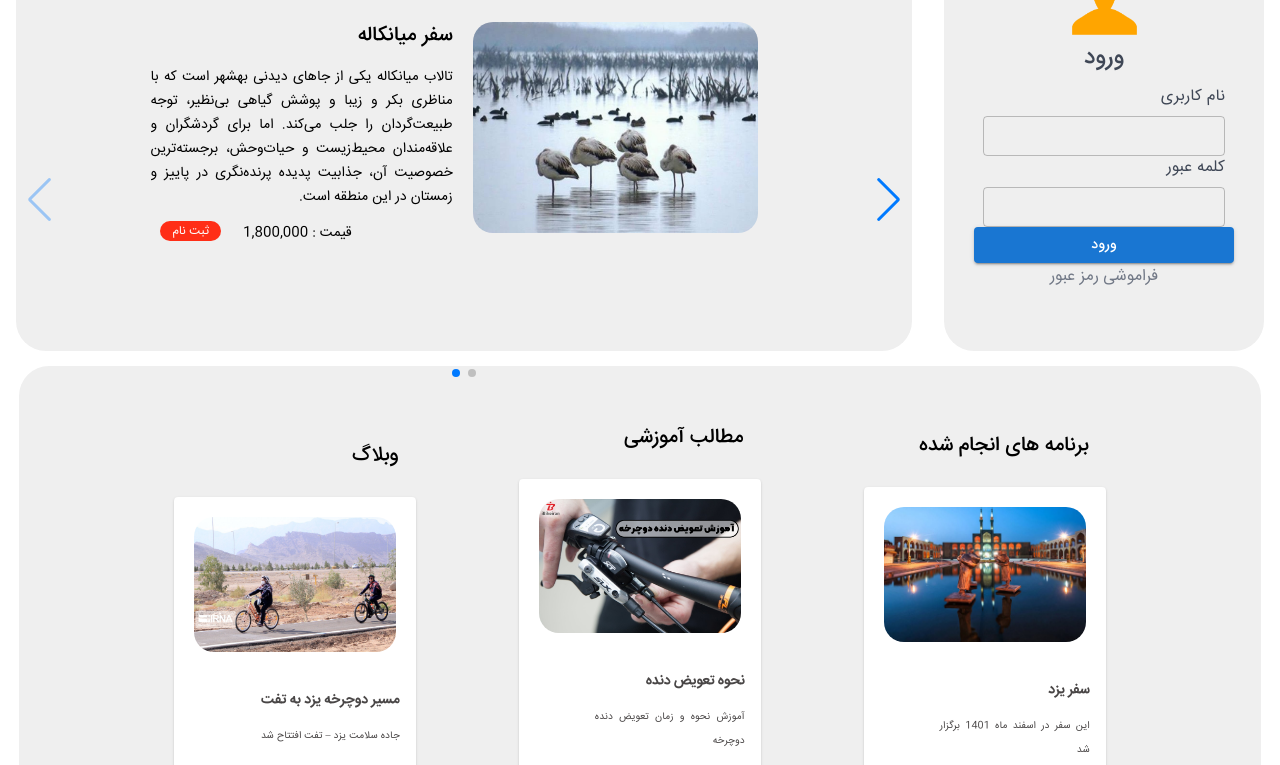
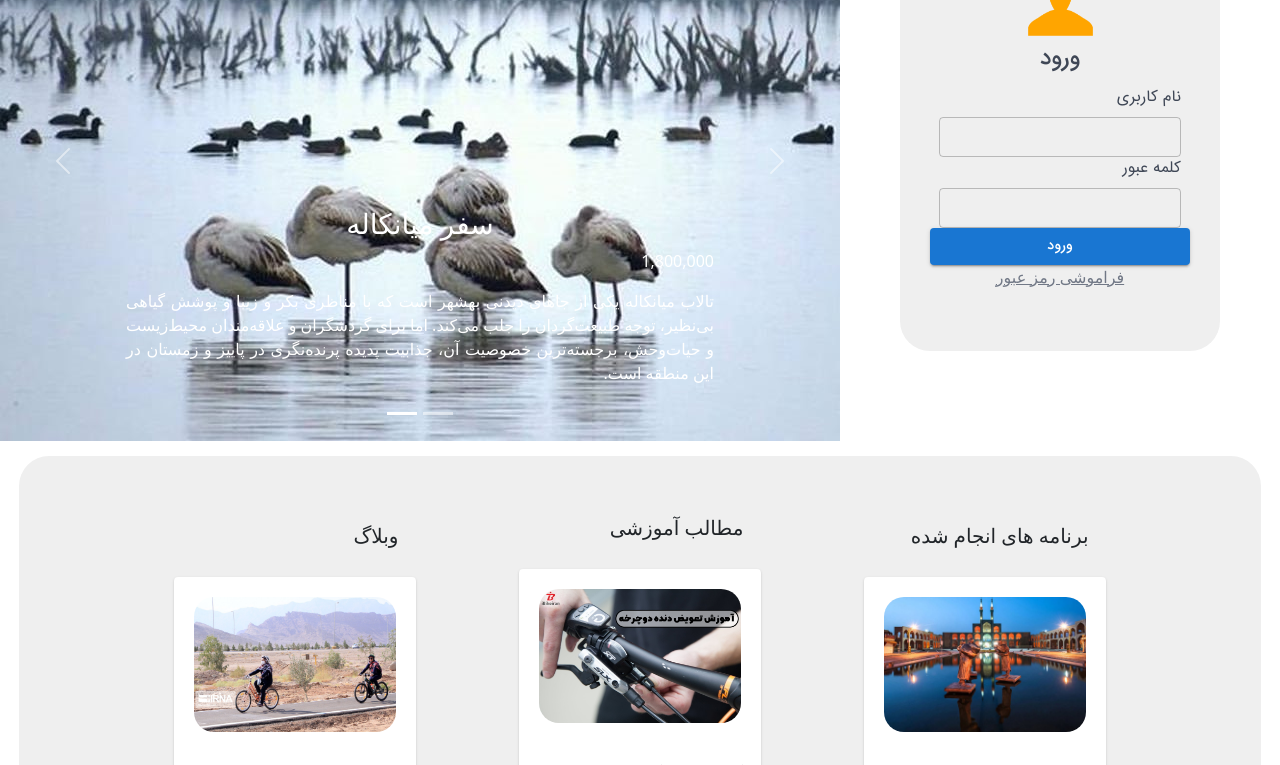
Before and after one commit to rosabandpey/damoonWebsite, a React app: page / in a window 1280 px wide. Shown: the part 189-954 px from the top of the page. Built offline with nearby package versions, Linux system fonts and the light colour scheme.

Commit message:
Implementing new slider

```diff
--- a/components/home/BlogSlider.jsx
+++ b/components/home/BlogSlider.jsx
@@ -1,33 +1,71 @@
-import Slider from '../../components/home/Slider';
-import SlideCard from '../../components/home/SlideCard';
-import styles from './style/blog-slider.module.scss'
+// import Slider from '../../components/home/Slider';
+// import SlideCard from '../../components/home/SlideCard';
+// import styles from './style/blog-slider.module.scss'
 
-export default function BlogSlider(props) {
+// export default function BlogSlider(props) {
 
-    return (
-        <section className={styles.blog_slider_section}>
-            <div className={styles.container}>
-                <h3 className={styles.section_title}>
-                    {props?.title}
-                </h3>
-                <Slider
-                    autoplay
-                    navigation
-                    pagination
-                    spaceBetween={0}
-                    breakpoints={{
-                        576.1: {
-                            spaceBetween: 50
-                        }
-                    }}
-                >
-                    {
-                        (props?.slideData || []).map((data, i) => (
-                            <SlideCard key={i} cardData={data}/>
+//     return (
+
+
+
+//                 <Slider
+//                     autoplay
+//                     navigation
+//                     pagination
+//                     spaceBetween={0}
+//                     breakpoints={{
+//                         576.1: {
+//                             spaceBetween: 50
+//                         }
+//                     }}
+//                     className={styles.blog_slider_section}
+//                 >
+//                     {
+//                         (props?.slideData || []).map((data, i) => (
+//                             <SlideCard key={i} cardData={data}/>
+//                         ))
+//                     }
+//                 </Slider>
+
+
+//     );
+// }
+
+
+import React, { useState } from 'react';
+import Carousel from 'react-bootstrap/Carousel';
+import 'bootstrap/dist/css/bootstrap.min.css';
+import Image from 'next/image'
+
+export default function BlogSlider({slideData}) {
+  const [index, setIndex] = useState(0);
+
+  const handleSelect = (selectedIndex, e) => {
+    setIndex(selectedIndex);
+  };
+
+  return (
+    <Carousel activeIndex={index} onSelect={handleSelect}  >
+
+{
+                        (slideData || []).map((item, index) => (
+                            <Carousel.Item key={index}>
+                                <Image   src={item.src}
+                              alt={item.alt}
+                              className="d-flex w-100"
+                              />
+
+                            <Carousel.Caption>
+                              <h3>{item.title}</h3>
+                              <p>{item.price}</p>
+                              <p>{item.description}</p>
+                            </Carousel.Caption>
+                          </Carousel.Item>
                         ))
                     }
-                </Slider>
-            </div>
-        </section>
-    );
+
+
+
+    </Carousel>
+  );
 }
--- a/components/home/SlideCard.jsx
+++ b/components/home/SlideCard.jsx
@@ -8,13 +8,13 @@ export default function SlideCard(props) {
 
     return (
         <div className={styles.slider_card_container}>
-            <figure className={styles.card_banner}>
+
                 <Image
                     src={cardData?.banner?.src}
                     alt={cardData?.banner?.alt}
                 />
-            </figure>
-            <div className={styles.card_content}>
+
+
                 <h3 className={styles.card_title}>
                     {cardData?.title}
                 </h3>
@@ -31,7 +31,7 @@ export default function SlideCard(props) {
                         ثبت نام
                     </a>
                 </div>
-            </div>
+
         </div>
     );
 }
--- a/components/home/Slider.jsx
+++ b/components/home/Slider.jsx
@@ -47,7 +47,7 @@ export default function Slider(props) {
                     spaceBetween: 50
                 }
             }}
-            className={styles.slider_component_container}
+
         >
             {
                 (props.children || []).map((child, i) => (
--- a/components/home/style/blog-slider.module.scss
+++ b/components/home/style/blog-slider.module.scss
@@ -6,6 +6,7 @@
     height: 450px;
     margin: auto;
     margin-top: 20px;
+    position: relative;
     .slider_component_container.swiper_container {
         padding-top: 10px;
 
--- a/components/home/style/slide-card.module.scss
+++ b/components/home/style/slide-card.module.scss
@@ -2,6 +2,7 @@
   display: flex;
   margin: 0 auto;
   max-width: 70%;
+  position: relative;
   color: #000000;
   .card_banner {
     margin: 20px;
@@ -49,20 +50,21 @@
     border-radius: 5px;
 
   }
-  .card_content {
-    flex: 1;
+
     .card_title {
       font-size: 20px;
       line-height: 43px;
       font-weight: 500;
       margin-top: 12px;
       margin-bottom: 8px;
+      position: absolute;
     }
     .card_text {
       font-size: 14px;
       line-height: 24px;
       font-weight: normal;
       margin-bottom: 12px;
+      position: absolute;
     }
     .card_description{
       font-size: 10px;
@@ -72,9 +74,11 @@
       color: #494646 !important;
       width: 150px;
       font-family: "IRANSans";
+      position: absolute;
     }
     .card_button{
       font-family: "IRANSans" !important;
+      position: absolute;
     }
     .card_heading {
       font-size: 14px;
@@ -87,6 +91,7 @@
     }
 
     .card_actions {
+      position: absolute;
       display: flex;
       flex-direction: row;
       justify-content: left;
@@ -95,7 +100,7 @@
       }
     }
   }
-}
+
 
 .programs_content{
   display: flex;
--- a/package.json
+++ b/package.json
@@ -14,11 +14,14 @@
     "@hookform/resolvers": "^3.1.0",
     "@mui/icons-material": "^5.11.0",
     "@mui/material": "^5.11.1",
+    "bootstrap": "^5.2.3",
     "express": "^4.18.2",
     "mui-image-slider": "^1.0.7",
     "next": "13.1.1",
     "next-images": "^1.8.4",
     "react": "18.2.0",
+    "react-bootstrap": "^2.7.4",
+    "react-bootstrap-carousel": "^4.1.1",
     "react-dom": "18.2.0",
     "react-helmet-async": "^1.3.0",
     "react-hook-form": "^7.43.9",
--- a/pages/home/constants.js
+++ b/pages/home/constants.js
@@ -16,23 +16,23 @@ import relSiteLogo5 from "../../assets/img/otherWebsites/sazman.png";
 export const sample = [
   {
     title: "سفر کلاردشت به رامسر",
-    text: `در ایران هرکسی که بخواهد طبیعت‌گردی کند و روحش تازه شود به شهرهای شمالی سفر می‌کند. عباس آباد یکی از شهرستان‌های شمالی ایران است که در استان مازندران واقع شده و به زیبایی و سرسبزی معروف است. درختان سر به فلک کشیده و انبوه، هوای صاف و خنک، پرندگان زیبا، جنگل‌ و رستوران ها و کافه‌ها باعث می‌شود که مردم ساعت‌ها در این منطقه بمانند. عباس آباد یکی از شهرستان‌های جذاب و خوش آب و هوای مازندران است. سالیانه گردشگران زیادی از سراسر دنیا به این شهرستان سفر می‌کنند. این شهرستان به دلیل  امکانات رفاهی متعدد و متنوع، همواره جایگاه ویژه و خاصی در بین گردشگران و علاقه مندان به طبیعت دارد.
+    description: `در ایران هرکسی که بخواهد طبیعت‌گردی کند و روحش تازه شود به شهرهای شمالی سفر می‌کند. عباس آباد یکی از شهرستان‌های شمالی ایران است که در استان مازندران واقع شده و به زیبایی و سرسبزی معروف است. درختان سر به فلک کشیده و انبوه، هوای صاف و خنک، پرندگان زیبا، جنگل‌ و رستوران ها و کافه‌ها باعث می‌شود که مردم ساعت‌ها در این منطقه بمانند. عباس آباد یکی از شهرستان‌های جذاب و خوش آب و هوای مازندران است. سالیانه گردشگران زیادی از سراسر دنیا به این شهرستان سفر می‌کنند. این شهرستان به دلیل  امکانات رفاهی متعدد و متنوع، همواره جایگاه ویژه و خاصی در بین گردشگران و علاقه مندان به طبیعت دارد.
 
     `,
-    banner: {
-      src: abasabad,
-      alt: "سفر کلاردشت به رامسر",
-    },
+
+    src: abasabad,
+    alt: "سفر کلاردشت به رامسر",
+
     price: "1,500,000",
     link: "#",
   },
   {
     title: "سفر میانکاله ",
-    text: `تالاب میانکاله یکی از جاهای دیدنی بهشهر است که با مناظری بکر و زیبا و پوشش گیاهی بی‌نظیر، توجه طبیعت‌گردان را جلب می‌کند. اما برای گردشگران و علاقه‌مندان محیط‌زیست و حیات‌وحش، برجسته‌ترین خصوصیت آن، جذابیت پدیده پرنده‌نگری در پاییز و زمستان در این منطقه است.`,
-    banner: {
-      src: miankale,
-      alt: "سفر میانکاله ",
-    },
+    description: `تالاب میانکاله یکی از جاهای دیدنی بهشهر است که با مناظری بکر و زیبا و پوشش گیاهی بی‌نظیر، توجه طبیعت‌گردان را جلب می‌کند. اما برای گردشگران و علاقه‌مندان محیط‌زیست و حیات‌وحش، برجسته‌ترین خصوصیت آن، جذابیت پدیده پرنده‌نگری در پاییز و زمستان در این منطقه است.`,
+
+    src: miankale,
+    alt: "سفر میانکاله ",
+
     price: "1,800,000",
     link: "#",
   },
```
Also changed, not shown: 1 other file.
